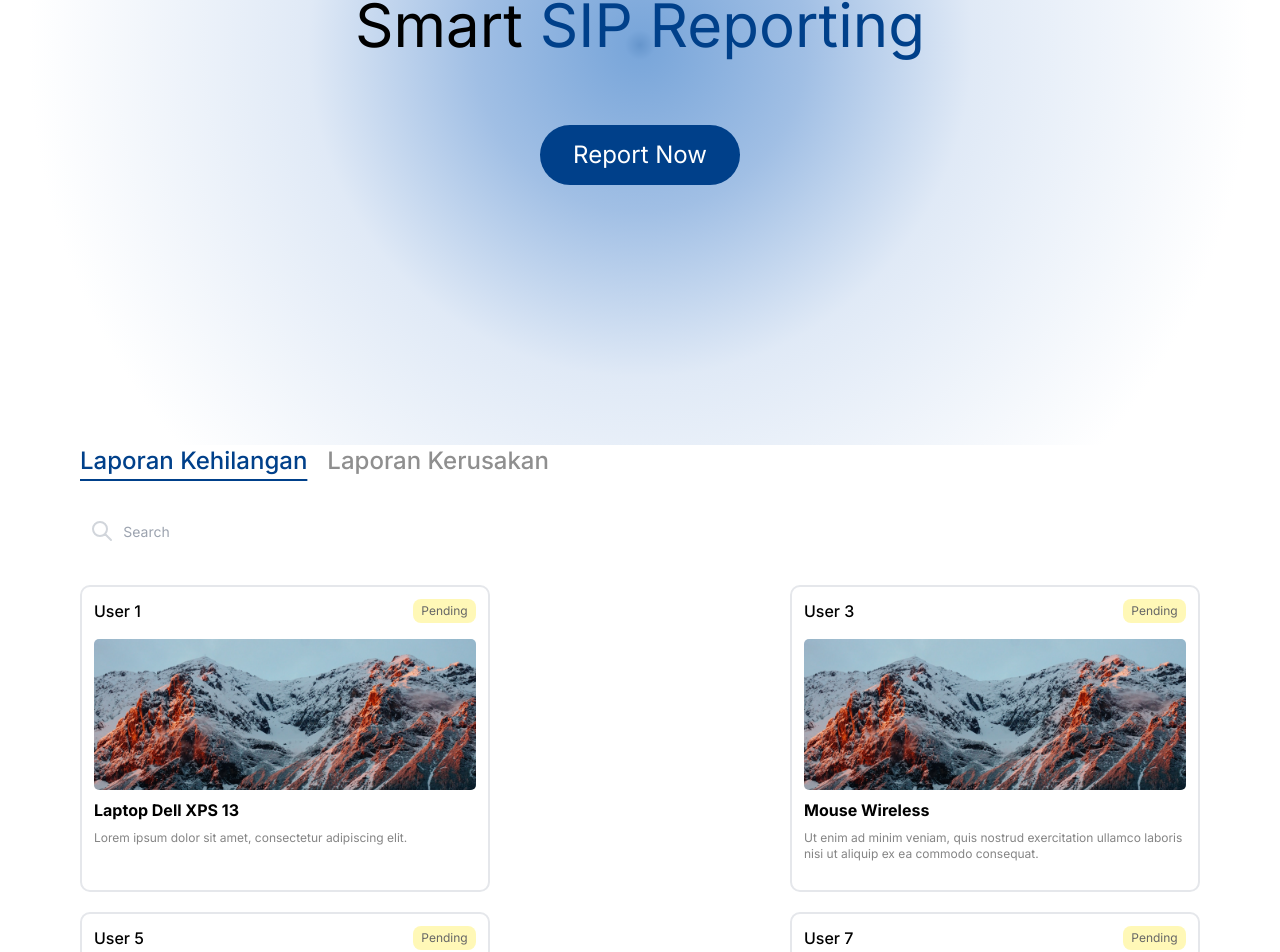
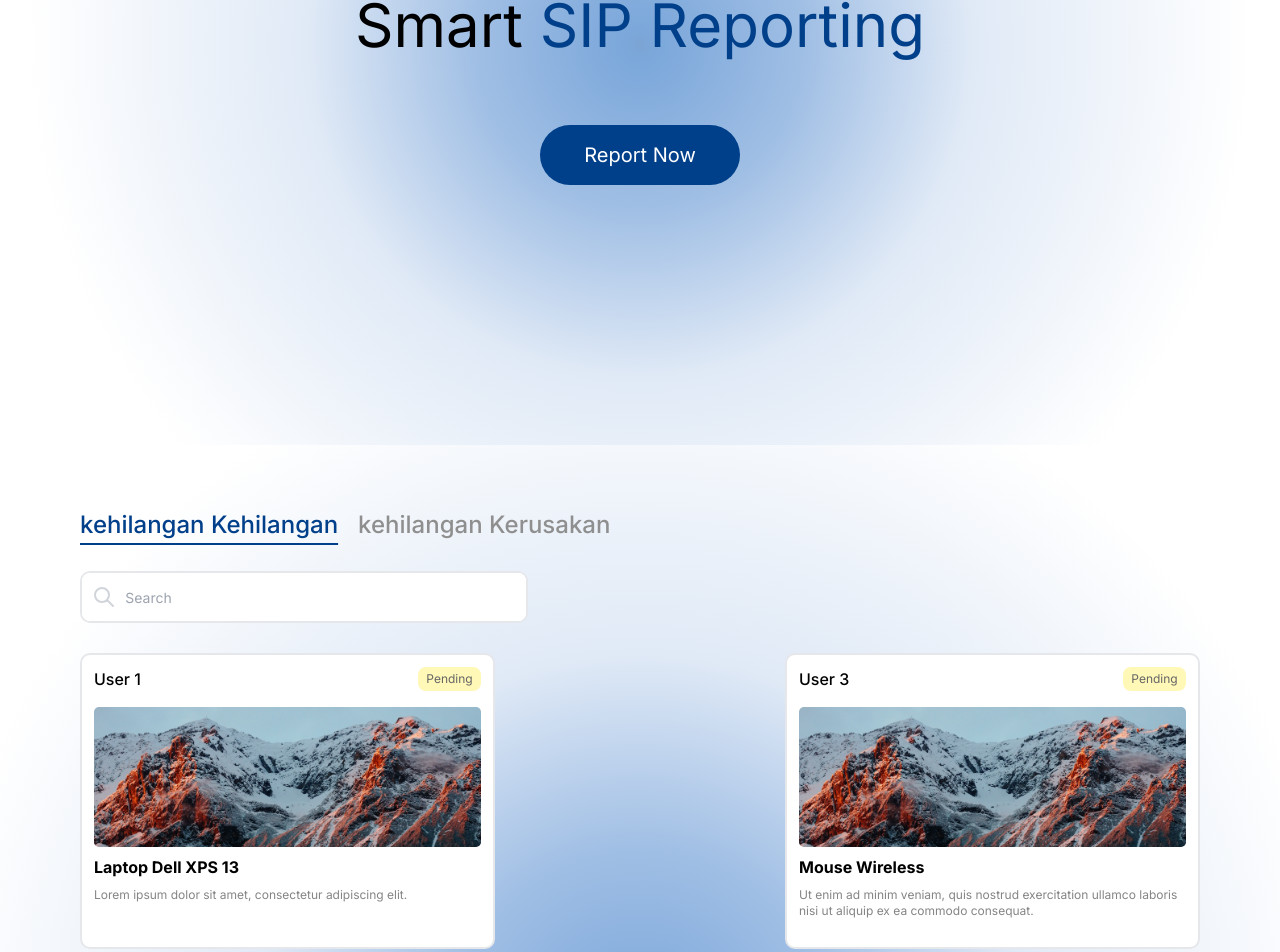
Before and after one commit to Aditya27T/sip-fe, a Next.js app: page /home in a window 1280 px wide. Shown: the part 355-1307 px from the top of the page. Built offline with nearby package versions, Linux system fonts and the light colour scheme.

Commit message:
feat : responsice laporan

```diff
--- a/src/app/home/home.module.css
+++ b/src/app/home/home.module.css
@@ -1,4 +1,11 @@
-.heroBackground {
+.backgroundRadial {
     background: rgb(0,85,184);
-    background: radial-gradient(circle, rgba(36,104,182,0.7) 0%, rgba(90,145,209,0.8) 2%, rgba(137,175,222,0.8) 22%, rgba(216,228,244,0.8) 44%, rgba(255,255,255,1) 81%);
+    background: radial-gradient(circle, rgba(36,104,182,0.6) 0%, rgba(90,145,209,0.8) 2%, rgba(137,175,222,0.8) 22%, rgba(216,228,244,0.8) 44%, rgba(255,255,255,1) 81%);
 }
+
+.laporanCardDescription {
+    display: -webkit-box;
+    -webkit-box-orient: vertical;
+    -webkit-line-clamp: 3;
+    word-wrap: break-word;
+}
--- a/src/app/home/page.js
+++ b/src/app/home/page.js
@@ -1,5 +1,6 @@
 "use client";
 import React, { useState } from "react";
+import { useRouter } from "next/navigation";
 import Image from "next/image";
 
 import Button from "@/components/Button";
@@ -7,23 +8,24 @@ import Search from "@/components/Search";
 import styles from "@/app/home/home.module.css";
 
 const data = [
-  { namaUser: "User 1", status: "Pending", thumbnail: "/assets/images/thumbnail_1.jpg", namaBarang: "Laptop Dell XPS 13", deskripsi: "Lorem ipsum dolor sit amet, consectetur adipiscing elit.", type: "laporan" },
+  { namaUser: "User 1", status: "Pending", thumbnail: "/assets/images/thumbnail_1.jpg", namaBarang: "Laptop Dell XPS 13", deskripsi: "Lorem ipsum dolor sit amet, consectetur adipiscing elit.", type: "kehilangan" },
   { namaUser: "User 2", status: "Clear", thumbnail: "/assets/images/thumbnail_2.jpg", namaBarang: "Keyboard Mechanical", deskripsi: "Sed do eiusmod tempor incididunt ut labore et dolore magna aliqua.", type: "kerusakan" },
-  { namaUser: "User 3", status: "Pending", thumbnail: "/assets/images/thumbnail_1.jpg", namaBarang: "Mouse Wireless", deskripsi: "Ut enim ad minim veniam, quis nostrud exercitation ullamco laboris nisi ut aliquip ex ea commodo consequat.", type: "laporan" },
+  { namaUser: "User 3", status: "Pending", thumbnail: "/assets/images/thumbnail_1.jpg", namaBarang: "Mouse Wireless", deskripsi: "Ut enim ad minim veniam, quis nostrud exercitation ullamco laboris nisi ut aliquip ex ea commodo consequat.", type: "kehilangan" },
   { namaUser: "User 4", status: "Clear", thumbnail: "/assets/images/thumbnail_2.jpg", namaBarang: "Monitor 4K", deskripsi: "Duis aute irure dolor in reprehenderit in voluptate velit esse cillum dolore eu fugiat nulla pariatur.", type: "kerusakan" },
-  { namaUser: "User 5", status: "Pending", thumbnail: "/assets/images/thumbnail_1.jpg", namaBarang: "Printer Laser", deskripsi: "Excepteur sint occaecat cupidatat non proident, sunt in culpa qui officia deserunt mollit anim id est laborum.", type: "laporan" },
+  { namaUser: "User 5", status: "Pending", thumbnail: "/assets/images/thumbnail_1.jpg", namaBarang: "Printer Laser", deskripsi: "Excepteur sint occaecat cupidatat non proident, sunt in culpa qui officia deserunt mollit anim id est laborum.", type: "kehilangan" },
   { namaUser: "User 6", status: "Clear", thumbnail: "/assets/images/thumbnail_2.jpg", namaBarang: "Smartphone", deskripsi: "Sed ut perspiciatis unde omnis iste natus error sit voluptatem accusantium doloremque laudantium, totam rem aperiam.", type: "kerusakan" },
-  { namaUser: "User 7", status: "Pending", thumbnail: "/assets/images/thumbnail_1.jpg", namaBarang: "Tablet", deskripsi: "Eaque ipsa quae ab illo inventore veritatis et quasi architecto beatae vitae dicta sunt explicabo.", type: "laporan" },
+  { namaUser: "User 7", status: "Pending", thumbnail: "/assets/images/thumbnail_1.jpg", namaBarang: "Tablet", deskripsi: "Eaque ipsa quae ab illo inventore veritatis et quasi architecto beatae vitae dicta sunt explicabo.", type: "kehilangan" },
   { namaUser: "User 8", status: "Clear", thumbnail: "/assets/images/thumbnail_2.jpg", namaBarang: "Headphones", deskripsi: "Nemo enim ipsam voluptatem quia voluptas sit aspernatur aut odit aut fugit, sed quia consequuntur magni dolores eos qui ratione voluptatem sequi nesciunt.", type: "kerusakan" },
-  { namaUser: "User 9", status: "Pending", thumbnail: "/assets/images/thumbnail_1.jpg", namaBarang: "Webcam", deskripsi: "Neque porro quisquam est, qui dolorem ipsum quia dolor sit amet, consectetur, adipisci velit, sed quia non numquam eius modi tempora incidunt ut labore et dolore magnam aliquam quaerat voluptatem.", type: "laporan" },
+  { namaUser: "User 9", status: "Pending", thumbnail: "/assets/images/thumbnail_1.jpg", namaBarang: "Webcam", deskripsi: "Neque porro quisquam est, qui dolorem ipsum quia dolor sit amet, consectetur, adipisci velit, sed quia non numquam eius modi tempora incidunt ut labore et dolore magnam aliquam quaerat voluptatem.", type: "kehilangan" },
   { namaUser: "User 10", status: "Clear", thumbnail: "/assets/images/thumbnail_2.jpg", namaBarang: "Microphone", deskripsi: "Ut enim ad minima veniam, quis nostrum exercitationem ullam corporis suscipit laboriosam, nisi ut aliquid ex ea commodi consequatur?", type: "kerusakan" },
-  { namaUser: "User 11", status: "Pending", thumbnail: "/assets/images/thumbnail_1.jpg", namaBarang: "Router", deskripsi: "Quis autem vel eum iure reprehenderit qui in ea voluptate velit esse quam nihil molestiae consequatur, vel illum qui dolorem eum fugiat quo voluptas nulla pariatur?", type: "laporan" },
+  { namaUser: "User 11", status: "Pending", thumbnail: "/assets/images/thumbnail_1.jpg", namaBarang: "Router", deskripsi: "Quis autem vel eum iure reprehenderit qui in ea voluptate velit esse quam nihil molestiae consequatur, vel illum qui dolorem eum fugiat quo voluptas nulla pariatur?", type: "kehilangan" },
   { namaUser: "User 12", status: "Clear", thumbnail: "/assets/images/thumbnail_2.jpg", namaBarang: "External Hard Drive", deskripsi: "But I must explain to you how all this mistaken idea of denouncing pleasure and praising pain was born and I will give you a complete account of the system.", type: "kerusakan" }
 ];
 
 
 export default function Main() {
-  const [selectedType, setSelectedType] = useState('laporan');
+  const router = useRouter();
+  const [selectedType, setSelectedType] = useState('kehilangan');
 
   const handleTypeChange = (type) => {
     setSelectedType(type);
@@ -33,42 +35,43 @@ export default function Main() {
   return (
     <>
       <main className="w-full h-auto">
-        <div className={`${styles.heroBackground} w-full h-screen`}>
-          <section id="hero" className="w-full h-screen flex justify-center items-center">
+        <section id="hero" className={`${styles.backgroundRadial} w-full h-screen flex justify-center items-center`}>
           <div className="w-full flex flex-col gap-[20px] md:gap-[60px] justify-center items-center">
             <h1 className="text-center text-2xl sm:text-4xl md:text-6xl mx-[20px] sm:mx-[20px] lg:mx-[120px] leading-[30px] sm:leading-[40px] md:leading-[80px]">Revolutionize Your Inventory with Smart <span className="text-[#00408A]">SIP Reporting</span></h1>
-                <Button className="w-[150px] md:w-[200px] h-[40px] md:h-[60px] font-normal rounded-[32px] bg-[#00408A] text-center text-sm md:text-2xl text-white">
+            <a onClick={ function () {
+                router.push("/login")
+              }}>
+              <Button className="w-[150px] md:w-[200px] h-[40px] md:h-[60px] font-normal rounded-[32px] bg-[#00408A] text-center text-sm md:text-xl text-white">
                 Report Now
               </Button>
+            </a>
           </div>
         </section>
-        </div>
-        <div className="w-full h-auto container mx-auto">
 
-
-          <section id="laporan" className="w-full h-screen">
+        <section id="laporan" className={`${styles.backgroundRadial} w-full h-auto flex justify-center items-center py-16`}>
+          <div className="container mx-auto">
             <div className="w-full h-auto flex flex-col gap-[30px]">
               <div className="w-full h-auto flex flex-col justify-start gap-[30px]">
                 {/* Option */}
-                <div className="w-full h-auto">
+                <div className="w-full h-auto flex justify-center lg:justify-start">
                   <ul className="flex items-center gap-5">
                     <li
-                      className={`text-2xl font-medium cursor-pointer ${selectedType === 'laporan' ? 'underline underline-offset-[10px] text-[#00408A]' : 'text-[#8F8F8F]'}`}
-                      onClick={() => handleTypeChange('laporan')}
+                      className={`text-xs sm:text-base md:text-2xl font-medium cursor-pointer ${selectedType === 'kehilangan' ? 'underline underline-offset-[5px] sm:underline-offset-[10px] text-[#00408A]' : 'text-[#8F8F8F]'}`}
+                      onClick={() => handleTypeChange('kehilangan')}
                     >
-                      Laporan Kehilangan
+                      kehilangan Kehilangan
                     </li>
                     <li
-                      className={`text-2xl font-medium cursor-pointer ${selectedType === 'kerusakan' ? 'underline underline-offset-[10px] text-[#00408A]' : 'text-[#8F8F8F]'}`}
+                      className={`text-xs sm:text-base md:text-2xl font-medium cursor-pointer ${selectedType === 'kerusakan' ? 'underline underline-offset-[5px] sm:underline-offset-[10px] text-[#00408A]' : 'text-[#8F8F8F]'}`}
                       onClick={() => handleTypeChange('kerusakan')}
                     >
-                      Laporan Kerusakan
+                      kehilangan Kerusakan
                     </li>
                   </ul>
                 </div>
                 {/* Search */}
-                <div className="max-w-md rounded-[10px]">
-                  <div className="relative flex items-center w-full h-12 rounded-lg focus-within:shadow-lg bg-white overflow-hidden">
+                <div className="w-full lg:max-w-md rounded-[10px] border-2">
+                  <div className="relative flex items-center w-full h-[40px] sm:h-12 rounded-lg focus-within:shadow-lg bg-white overflow-hidden">
                     <div className="grid place-items-center h-full w-12 text-gray-300">
                       <svg xmlns="http://www.w3.org/2000/svg" className="h-6 w-6" fill="none" viewBox="0 0 24 24" stroke="currentColor">
                         <path strokeLinecap="round" strokeLinejoin="round" strokeWidth="2" d="M21 21l-6-6m2-5a7 7 0 11-14 0 7 7 0 0114 0z" />
@@ -78,30 +81,31 @@ export default function Main() {
                   </div>
                 </div>
               </div>
-              {/* Data Card Laporan */}
-              <div className="w-full h-auto flex flex-wrap justify-between gap-5">
+              {/* Data Card kehilangan */}
+              <div className="w-full h-auto flex flex-wrap justify-between items-center gap-[14px]">
                 {filteredData.map((item, index) => (
-                  <div key={index} className="md:w-[410px] md:h-[307px] flex flex-col gap-2 p-3 border-2 rounded-[10px]">
+                  <div key={index} className="w-full md:max-w-[345px] lg:max-w-[415px] h-[400px] md:h-[257px] lg:h-[296px] flex flex-col gap-2 p-3 border-2 rounded-[10px] bg-white">
                     <div className="w-full h-auto flex justify-between items-center">
                       <h3 className="text-base font-medium">{item.namaUser}</h3>
                       <p className={`w-[63px] text-center text-xs py-[4px] rounded-[8px] text-[#666666] ${item.status === 'Pending' ? 'bg-[#ffe60549]' : 'bg-[#1aff055c]'}`}>{item.status}</p>
                     </div>
                     <Image
                       src={item.thumbnail}
-                      width={378}
+                      width={382}
                       height={151}
-                      alt="Thumbnail Laporan"
+                      alt="Thumbnail kehilangan"
                       responsive="true"
-                      className="md:w-full h-[151px] !mt-[8px] object-cover rounded-[5px]"
+                      loading="lazy"
+                      className="w-full h-[250px] md:h-[105px] lg:h-[140px] !mt-[8px] object-cover rounded-[5px]"
                     />
-                    <h2 className="text-base font-bold">{item.namaBarang}</h2>
-                    <p className="text-xs text-[#858585]">{item.deskripsi}</p>
+                    <h2 className="text-sm lg:text-base font-bold">{item.namaBarang}</h2>
+                    <p className={`${styles.kehilanganCardDescription} text-xs text-[#858585] overflow-hidden`}>{item.deskripsi}</p>
                   </div>
                 ))}
               </div>
             </div>
+          </div>
         </section>
-        </div>
       </main>
     </>
   )
```
Lines whose indentation alone changed are shown as unchanged.
